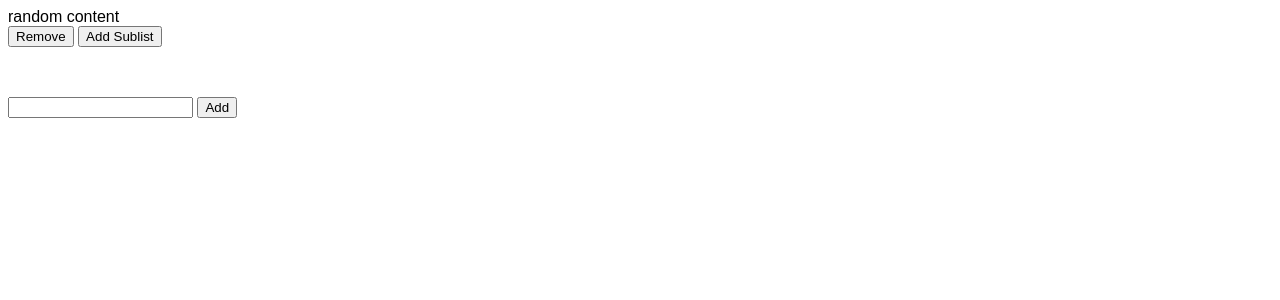
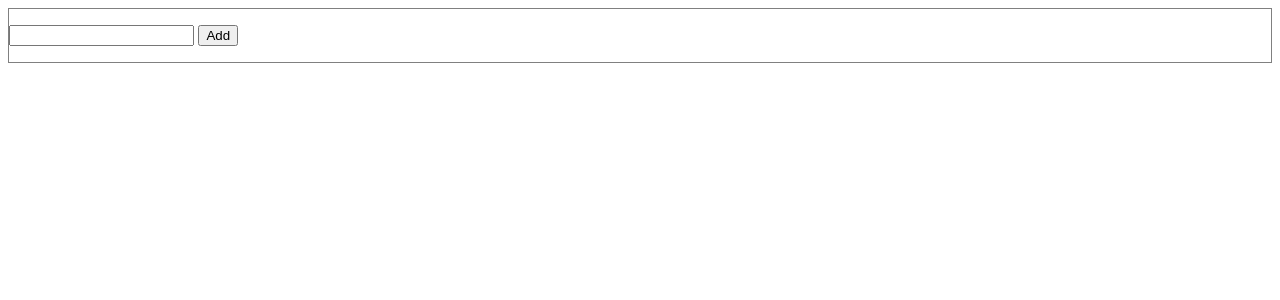
Before and after one commit to Ankarin/Sandbox-list, a React (Create React App) app: page / in a window 1280 px wide. Shown: the top 300 px of the page. Built offline with nearby package versions, Linux system fonts and the light colour scheme.

Commit message:
almsot works, problems with buttins down and up

```diff
--- a/src/App.js
+++ b/src/App.js
@@ -8,15 +8,17 @@ function App(props) {
 
   // Data base
   const [list, setList] = useState([
-  {id:0,
-    text:'random content',
-    nested:[{
-      text:'nested content'
-    }
+//   {id:0,
+//     text:'random content',
+//     nested:[
+//       {
+// id:0,
+//       text:'nested content'
+//     }
 
-    ]
+//     ]
 
-  },
+//   },
 
 
   ]);
@@ -71,11 +73,12 @@ const Down = (id, array) => {
   return (
     <div className="app">
       <div className="list-item">
+
         {list.map((item, index) => (
-          <div key={index}>
+          <div key={item.id}>
           <List
-            key={index}
-            index={index}
+            key={item.id}
+            index={item.id}
             id={list.indexOf(item)}
             item={item}
             removeItem={removeItem}
@@ -85,10 +88,10 @@ const Down = (id, array) => {
             addItem={addItem}
 
           />
-          {/* <AddItem addItem={addItem} nestedList={nestedList} /> */}
+
           </div>
         ))}
-        <br />
+
         <AddItem addItem={addItem} />
 
 
--- a/src/App.scss
+++ b/src/App.scss
@@ -2,7 +2,12 @@
   font-family: arial;
 
 
+ul{
 
+}
+.list-item {
+  border: gray 1px solid;
+}
   li{
 
     list-style: none;
--- a/src/List.js
+++ b/src/List.js
@@ -5,11 +5,8 @@ export default function List({ item, index, id, removeItem, Up, Down, list }) {
     // Toggle form for adding new list item
   const [form, setForm] = useState(false);
 
-  const [nestedList, setNestedList] = useState([
-
-
-  ])
-
+  const [nestedList, setNestedList] = useState([])
+// console.log(list[id].nested[id])
   const move = (array, from, to,) => {
     const def = array[from];
     array[from] = array[to];
@@ -56,7 +53,7 @@ const DownNested = (id, array) => {
 
 
 
-console.log(nestedList.map(a=>a.text))
+// console.log(nestedList.map(a=>a.text))
 return (
     <div >
 
@@ -76,22 +73,24 @@ return (
 
 <ul>
 
+{nestedList.length>0 ? nestedList.map((item, index)=>
+  <li key={item.id}>
+ <List
 
+ item={item}
+ index={item.id}
+ id={item.id}
+ indexof={list.indexOf(item)}
+  removeItem={removeNestedItem}
+  Up={UpNested}
+ Down={DownNested}
+   list={nestedList}/> </li>  ):null}
 
 
 {form ? <AddNestedItem  addNestedItem={addNestedItem}/> : ""}
 </ul>
 
-{nestedList.length>0 ? nestedList.map((item, index)=>
-   <ul key={index}>
-  <List
-  item={item}
-  index={index}
-  id={nestedList.indexOf(item)}
-   removeItem={removeNestedItem}
-   Up={UpNested}
-  Down={DownNested}
-    list={nestedList}/> </ul>  ):null}
+
 
 
 
```
